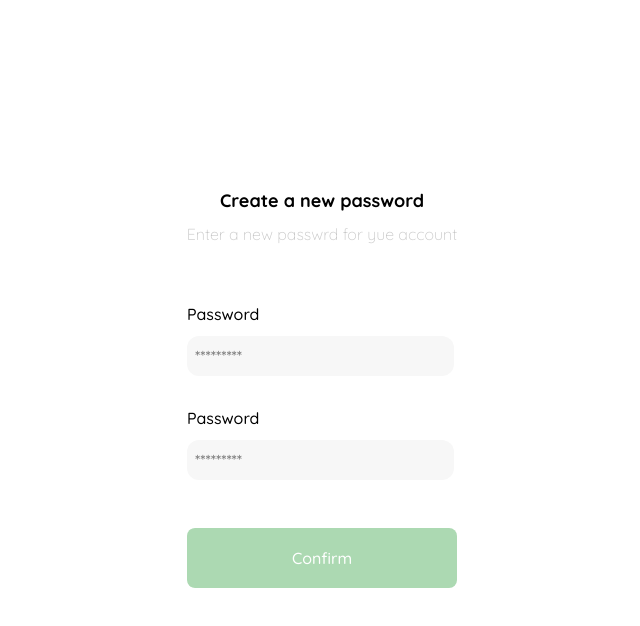
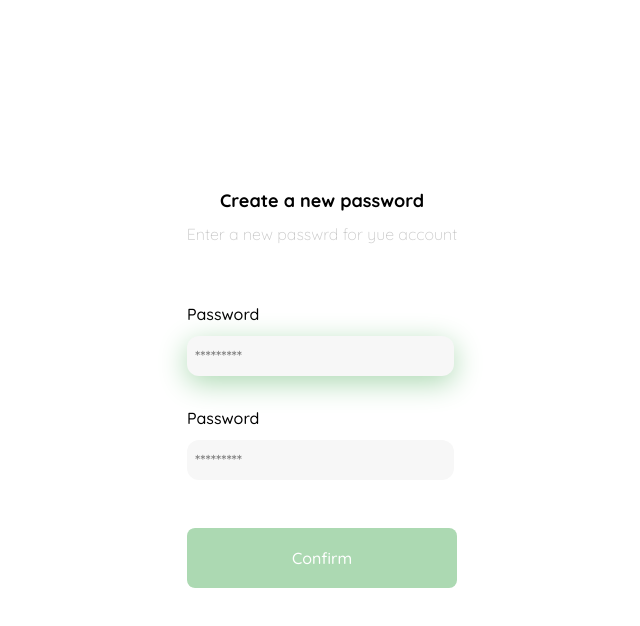
Before and after one commit to nicolas-1997/Yard-Sale-ReactJS, a React app: page /login in a window 1280 px wide. In both pictures the pointer is over the input 638 px from the left and 355 px from the top of the page. Shown: the top 626 px of the page, without its empty margins (318-958 px from the left). Built offline with nearby package versions, Linux system fonts and the light colour scheme.

Commit message:
añadimos una sombra al input

```diff
--- a/src/styles/Input.scss
+++ b/src/styles/Input.scss
@@ -20,3 +20,7 @@
   font-size: var(--md);
   margin-bottom: 20px;
 }
+.input:hover{
+  box-shadow: var(--hospital-green) 0px 7px 29px 0px;
+  // background-color: var(--hospital-green);
+}
```
